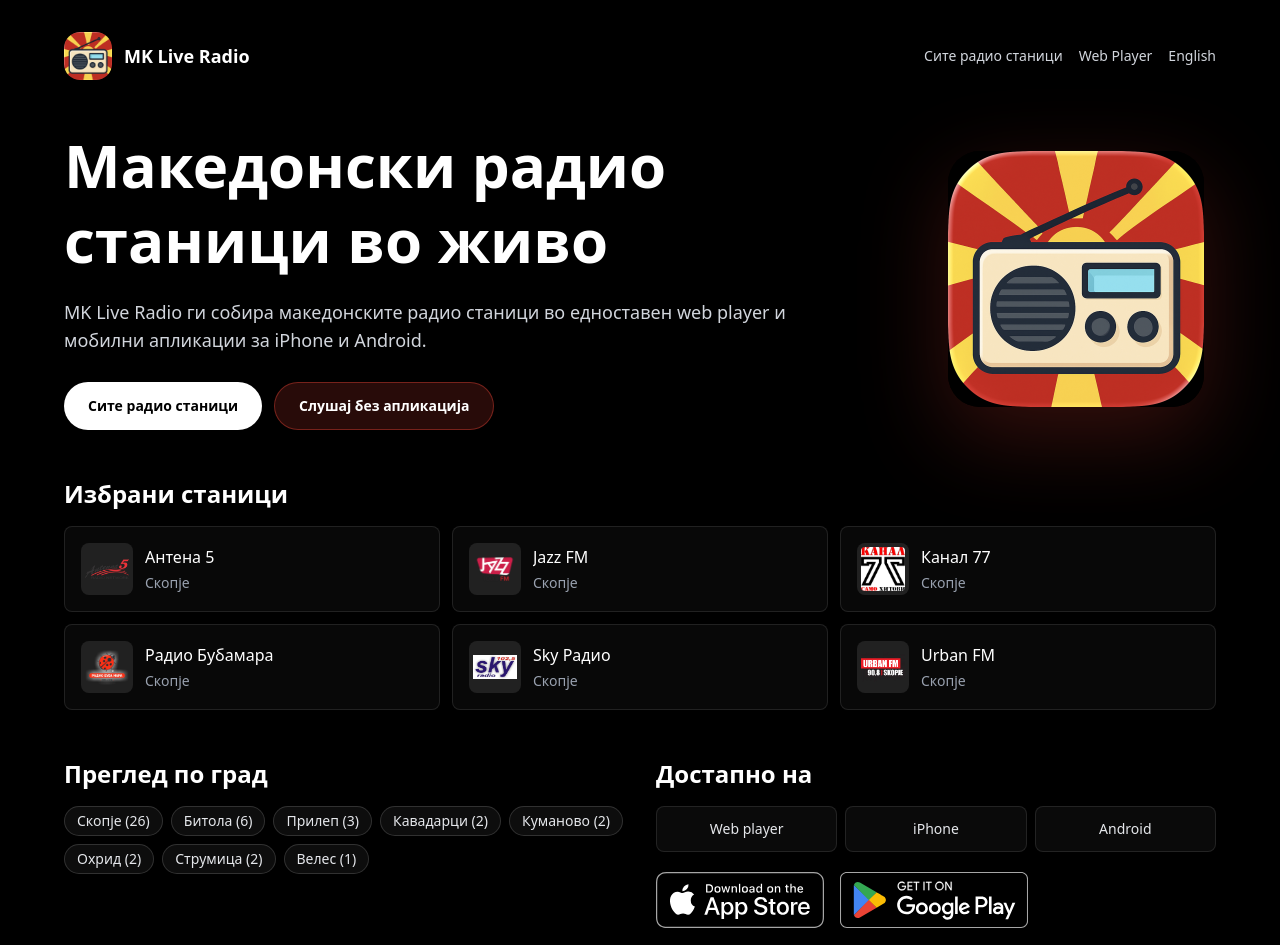
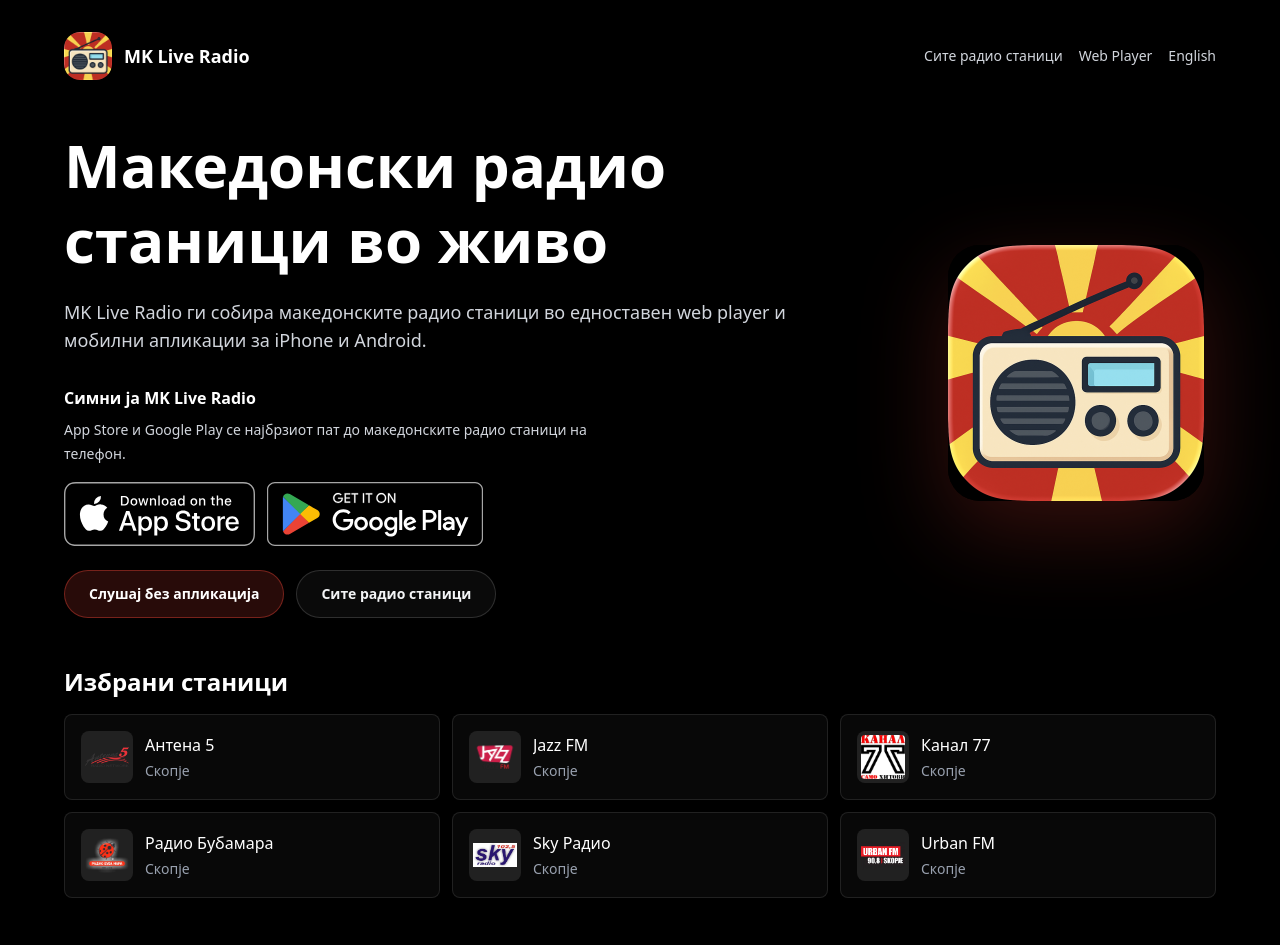
Before and after one commit to mkdavor/MKLiveRadio, a Next.js app: page / in a window 1280 px wide. Shown: the top 945 px of the page. Built offline with nearby package versions, Linux system fonts and the light colour scheme.

Commit message:
chore: edit seo

```diff
--- a/app/home-page.tsx
+++ b/app/home-page.tsx
@@ -34,11 +34,15 @@
     webPlayer: "Слушај без апликација",
     stationSection: "Избрани станици",
     citySection: "Преглед по град",
-    platforms: "Достапно на",
+    mobileCta: "Симни ја MK Live Radio",
+    mobileCtaText:
+      "App Store и Google Play се најбрзиот пат до македонските радио станици на телефон.",
+    mobileSection: "Апликација за телефон",
+    mobileSectionText:
+      "Отвори ја апликацијата директно од iPhone или Android и слушај без пребарување.",
     benefits: "Што добиваш",
     faq: "Често поставувани прашања",
     languageLabel: "English",
-    platformItems: ["Web player", "iPhone", "Android"],
     benefitItems: [
       "Брз пристап до македонски FM и онлајн радио станици.",
       "Станиците се организирани по град за полесно пребарување.",
@@ -72,11 +76,15 @@
     webPlayer: "Open Web Player",
     stationSection: "Selected Stations",
     citySection: "Browse by City",
-    platforms: "Available On",
+    mobileCta: "Download MK Live Radio",
+    mobileCtaText:
+      "The App Store and Google Play are the fastest way to keep Macedonian radio stations on your phone.",
+    mobileSection: "Mobile App",
+    mobileSectionText:
+      "Open MK Live Radio directly from iPhone or Android and start listening without searching.",
     benefits: "Benefits",
     faq: "Frequently Asked Questions",
     languageLabel: "Македонски",
-    platformItems: ["Web player", "iPhone", "Android"],
     benefitItems: [
       "Quick access to Macedonian FM and online radio stations.",
       "Stations are organized by city for easier browsing.",
@@ -114,6 +122,50 @@
       .replace(/[\u0300-\u036f]/g, "")
       .replace(/[^\p{L}\p{N}]+/gu, "-")
       .replace(/^-+|-+$/g, "") || "city"
+  );
+}
+
+function StoreBadges({ className = "" }: { className?: string }) {
+  const classes = [
+    "flex flex-col items-start gap-3 sm:flex-row sm:flex-wrap",
+    className,
+  ]
+    .filter(Boolean)
+    .join(" ");
+
+  return (
+    <div className={classes}>
+      <a
+        href={APP_STORE_URL}
+        target="_blank"
+        rel="noopener noreferrer"
+        className="inline-flex transition hover:scale-[1.03] focus-visible:outline focus-visible:outline-2 focus-visible:outline-offset-4 focus-visible:outline-white"
+        aria-label="Download MK Live Radio on the App Store"
+      >
+        <Image
+          src="/appstore.svg"
+          alt="Download on the App Store"
+          width={168}
+          height={56}
+          className="h-16 w-auto max-w-full"
+        />
+      </a>
+      <a
+        href={PLAY_STORE_URL}
+        target="_blank"
+        rel="noopener noreferrer"
+        className="inline-flex transition hover:scale-[1.03] focus-visible:outline focus-visible:outline-2 focus-visible:outline-offset-4 focus-visible:outline-white"
+        aria-label="Get MK Live Radio on Google Play"
+      >
+        <Image
+          src="/playstore.svg"
+          alt="Get it on Google Play"
+          width={189}
+          height={56}
+          className="h-16 w-auto max-w-full"
+        />
+      </a>
+    </div>
   );
 }
 
@@ -277,18 +329,25 @@
             <p className="mt-5 max-w-3xl text-base leading-7 text-gray-300 sm:text-lg">
               {pageCopy.intro}
             </p>
-            <div className="mt-7 flex flex-col gap-3 sm:flex-row">
-              <Link
-                href={stationsPath}
-                className="inline-flex min-h-12 items-center justify-center rounded-full bg-white px-6 text-sm font-bold text-black transition hover:bg-gray-200"
-              >
-                {pageCopy.stationsLink}
-              </Link>
+            <div className="mt-8">
+              <p className="text-base font-semibold text-white">{pageCopy.mobileCta}</p>
+              <p className="mt-2 max-w-xl text-sm leading-6 text-gray-300">
+                {pageCopy.mobileCtaText}
+              </p>
+              <StoreBadges className="mt-4" />
+            </div>
+            <div className="mt-6 flex flex-col gap-3 sm:flex-row">
               <Link
                 href="/webplayer"
                 className="inline-flex min-h-12 items-center justify-center rounded-full border border-[#c63a2e]/50 bg-[#c63a2e]/20 px-6 text-sm font-semibold text-white transition hover:border-[#ff8176]/80 hover:bg-[#c63a2e]/30"
               >
                 {pageCopy.webPlayer}
+              </Link>
+              <Link
+                href={stationsPath}
+                className="inline-flex min-h-12 items-center justify-center rounded-full border border-white/15 bg-white/[0.04] px-6 text-sm font-semibold text-gray-100 transition hover:border-white/35 hover:bg-white/[0.08]"
+              >
+                {pageCopy.stationsLink}
               </Link>
             </div>
           </div>
@@ -351,35 +410,12 @@
             </div>
           </div>
 
-          <div>
-            <h2 className="text-2xl font-semibold">{pageCopy.platforms}</h2>
-            <ul className="mt-4 grid grid-cols-3 gap-2 text-center text-sm text-gray-200">
-              {pageCopy.platformItems.map((item) => (
-                <li key={item} className="rounded-lg border border-white/10 bg-white/[0.04] px-3 py-3">
-                  {item}
-                </li>
-              ))}
-            </ul>
-            <div className="mt-5 flex flex-col gap-4 sm:flex-row sm:items-center">
-              <a href={APP_STORE_URL} target="_blank" rel="noopener noreferrer">
-                <Image
-                  src="/appstore.svg"
-                  alt="Download on the App Store"
-                  width={168}
-                  height={56}
-                  className="h-14 w-auto transition hover:scale-105"
-                />
-              </a>
-              <a href={PLAY_STORE_URL} target="_blank" rel="noopener noreferrer">
-                <Image
-                  src="/playstore.svg"
-                  alt="Get it on Google Play"
-                  width={189}
-                  height={56}
-                  className="h-14 w-auto transition hover:scale-105"
-                />
-              </a>
-            </div>
+          <div className="rounded-lg border border-white/10 bg-white/[0.03] p-5">
+            <h2 className="text-2xl font-semibold">{pageCopy.mobileSection}</h2>
+            <p className="mt-3 text-sm leading-6 text-gray-300">
+              {pageCopy.mobileSectionText}
+            </p>
+            <StoreBadges className="mt-4" />
           </div>
         </section>
 
--- a/lib/station-articles.ts
+++ b/lib/station-articles.ts
@@ -401,7 +401,7 @@
           {
             heading: "Слушај онлајн",
             paragraphs: [
-              `На MK Live Radio можеш да слушаш ${stationNameMk} во живо преку web player, iPhone и Android апликација.`,
+              `На MK Live Radio можеш да слушаш ${stationNameMk} во живо преку Android или iOS апликацијата, или алтернативно преку web player-от на страницата.`,
             ],
           },
         ].filter(Boolean)
@@ -430,7 +430,7 @@
           {
             heading: "Listen Online",
             paragraphs: [
-              `You can listen to ${stationNameEn} live on MK Live Radio through the web player, iPhone app, and Android app.`,
+              `You can listen to ${stationNameEn} live on MK Live Radio through the Android or iOS app, or alternatively through the web player on the page.`,
             ],
           },
         ].filter(Boolean);
@@ -440,25 +440,13 @@
       ? [
           {
             question: `Како да слушам ${stationNameMk} во живо?`,
-            answer: `Отвори ја страницата на ${stationNameMk} и избери web player, или слушај преку iPhone и Android апликациите на MK Live Radio.`,
-          },
-          {
-            question: `Дали ${stationNameMk} има официјална веб-страница?`,
-            answer: station.website
-              ? `Да. Официјалниот линк е прикажан во фактите за станицата.`
-              : `Во моменталните податоци нема официјален линк за оваа станица.`,
+            answer: `${stationNameMk} можеш да ја слушаш во живо на MK Live Radio. Најубаво искуство е преку Android или iOS апликацијата, а алтернативно можеш да слушаш и преку web player-от на страницата.`,
           },
         ]
       : [
           {
             question: `How can I listen to ${stationNameEn} live?`,
-            answer: `Open the ${stationNameEn} station page and choose the web player, or listen through the MK Live Radio iPhone and Android apps.`,
-          },
-          {
-            question: `Does ${stationNameEn} have an official website?`,
-            answer: station.website
-              ? `Yes. The official link is shown in the station facts on this page.`
-              : `The current station data does not include an official website link for this station.`,
+            answer: `You can listen to ${stationNameEn} live on MK Live Radio. The best experience is on the Android or iOS app, and you can alternatively listen through the web player on the page.`,
           },
         ];
 
```
